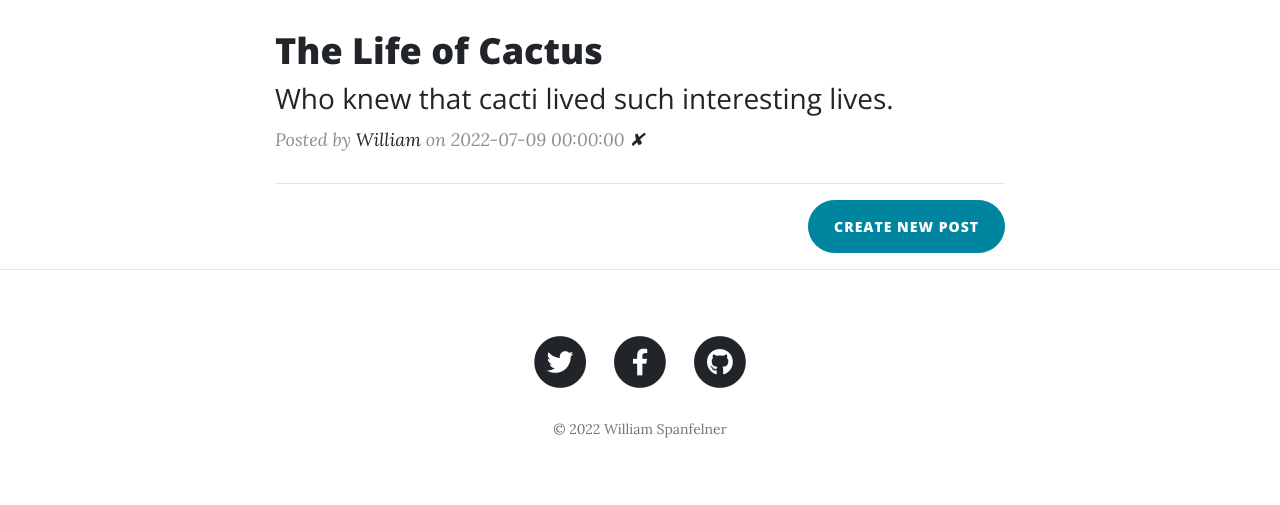
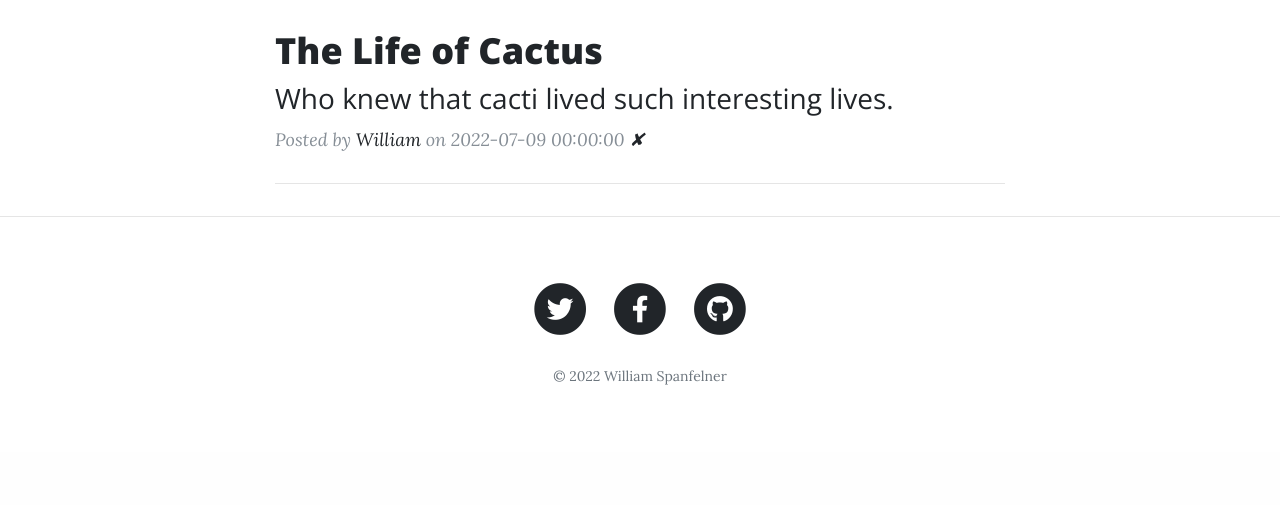
Before and after one commit to WilliamSpanfelner/day-70-blog_with_users, a Flask app: page / in a window 1280 px wide. Shown: the part 1399-1904 px from the top of the page. After the commit the page ends 1784 px from the top, so only its background shows below. Run offline with Flask 3, Linux system fonts and the light colour scheme; a user stored in the database is signed in; data comes from the database, SQL or seed files in the repository; some libraries are stand-ins or nearby versions.

Commit message:
Add a conditional Post nav button to replace the Create New Post button to save the admin scrolling time. Remove Create New Post button from index.html.

```diff
--- a/templates/header.html
+++ b/templates/header.html
@@ -49,6 +49,13 @@
             <a class="nav-link" href="{{ url_for('get_all_posts') }}">Home</a>
           </li>
 
+          <!-- New Post -->
+          {% if current_user.id == 1: %}
+          <li class="nav-item">
+             <a class="nav-link" href="{{url_for('add_new_post')}}">Post</a>
+          </li>
+          {% endif %}
+
 	      {% if not current_user.is_authenticated: %}
             <li class="nav-item">
               <a class="nav-link" href="{{ url_for('login') }}">Login</a>
--- a/templates/index.html
+++ b/templates/index.html
@@ -44,11 +44,11 @@
 
 
         <!-- New Post -->
-        {% if current_user.id == 1: %}
-          <div class="clearfix">
-            <a class="btn btn-primary float-right rounded-pill" href="{{url_for('add_new_post')}}">Create New Post</a>
-          </div>
-        {% endif %}
+<!--        {% if current_user.id == 1: %}-->
+<!--          <div class="clearfix">-->
+<!--            <a class="btn btn-primary float-right rounded-pill" href="{{url_for('add_new_post')}}">Create New Post</a>-->
+<!--          </div>-->
+<!--        {% endif %}-->
       </div>
     </div>
   </div>
```
